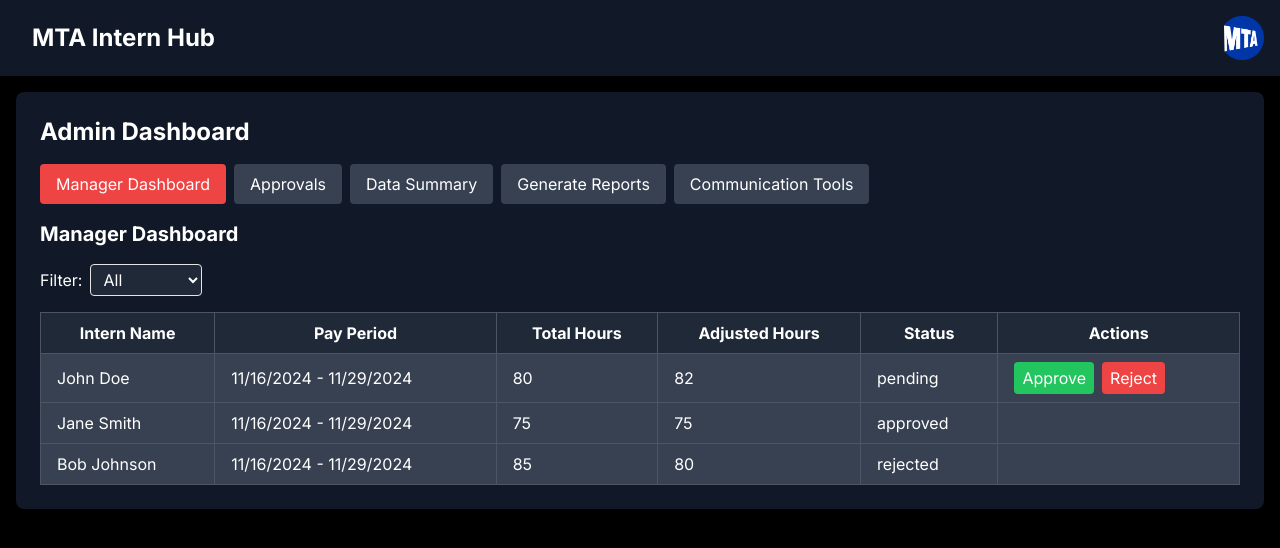
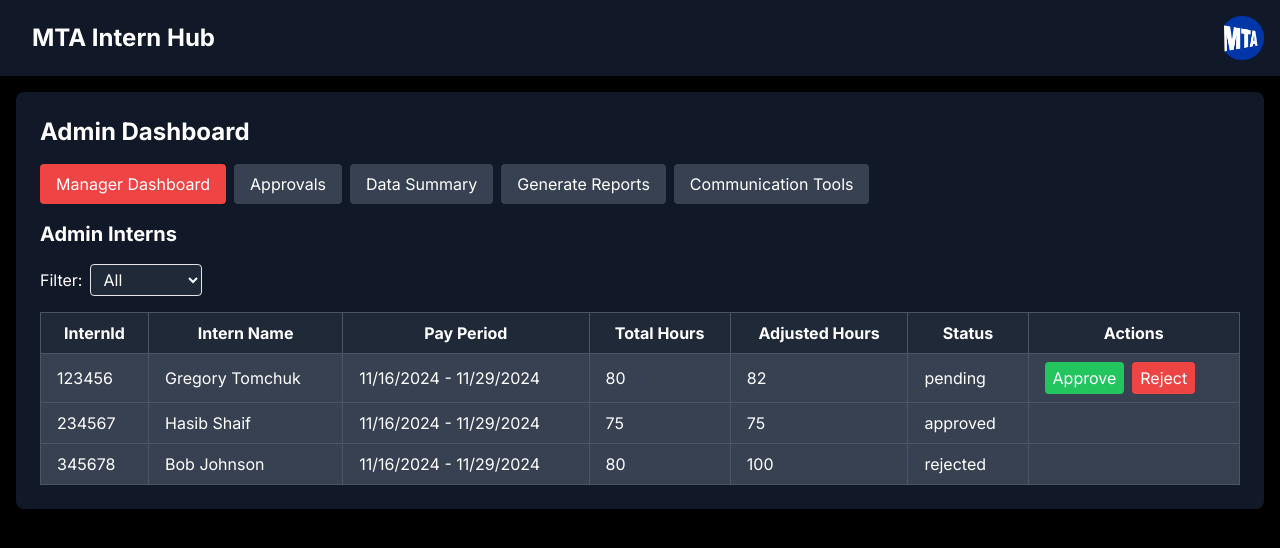
Before and after one commit to NabilHasan09/payroll-auto, a Next.js app in the folder payroll-management/: page /admin in a window 1280 px wide. Shown: the top 548 px of the page. Built offline with nearby package versions, Linux system fonts and the light colour scheme.

Commit message:
fix bug not allowing emplid to show

```diff
--- a/payroll-management/app/admin/components/ManagerDashboard.tsx
+++ b/payroll-management/app/admin/components/ManagerDashboard.tsx
@@ -20,7 +20,7 @@
         resolve([
           {
             internId: "123456",
-            internName: "John Doe",
+            internName: "Gregory Tomchuk",
             payPeriod: "11/16/2024 - 11/29/2024",
             totalHours: 80,
             adjustedHours: 82,
@@ -28,7 +28,7 @@
           },
           {
             internId: "234567",
-            internName: "Jane Smith",
+            internName: "Hasib Shaif",
             payPeriod: "11/16/2024 - 11/29/2024",
             totalHours: 75,
             adjustedHours: 75,
@@ -38,8 +38,8 @@
             internId: "345678",
             internName: "Bob Johnson",
             payPeriod: "11/16/2024 - 11/29/2024",
-            totalHours: 85,
-            adjustedHours: 80,
+            totalHours: 80,
+            adjustedHours: 100,
             status: "rejected",
           },
         ]),
@@ -77,7 +77,7 @@
 
   return (
     <div>
-      <h3 className="text-xl font-bold mb-4">Manager Dashboard</h3>
+      <h3 className="text-xl font-bold mb-4">Admin Interns</h3>
       <div className="mb-4">
         <label className="mr-2">Filter:</label>
         <select
@@ -94,6 +94,7 @@
       <table className="w-full border-collapse border border-gray-600">
         <thead>
           <tr className="bg-gray-800">
+            <th className="border border-gray-600 px-4 py-2">InternId</th>
             <th className="border border-gray-600 px-4 py-2">Intern Name</th>
             <th className="border border-gray-600 px-4 py-2">Pay Period</th>
             <th className="border border-gray-600 px-4 py-2">Total Hours</th>
@@ -105,6 +106,7 @@
         <tbody>
           {filteredTimesheets.map((timesheet) => (
             <tr key={timesheet.internId} className="bg-gray-700">
+              <td className="border border-gray-600 px-4 py-2">{timesheet.internId}</td>
               <td className="border border-gray-600 px-4 py-2">{timesheet.internName}</td>
               <td className="border border-gray-600 px-4 py-2">{timesheet.payPeriod}</td>
               <td className="border border-gray-600 px-4 py-2">{timesheet.totalHours}</td>
```
